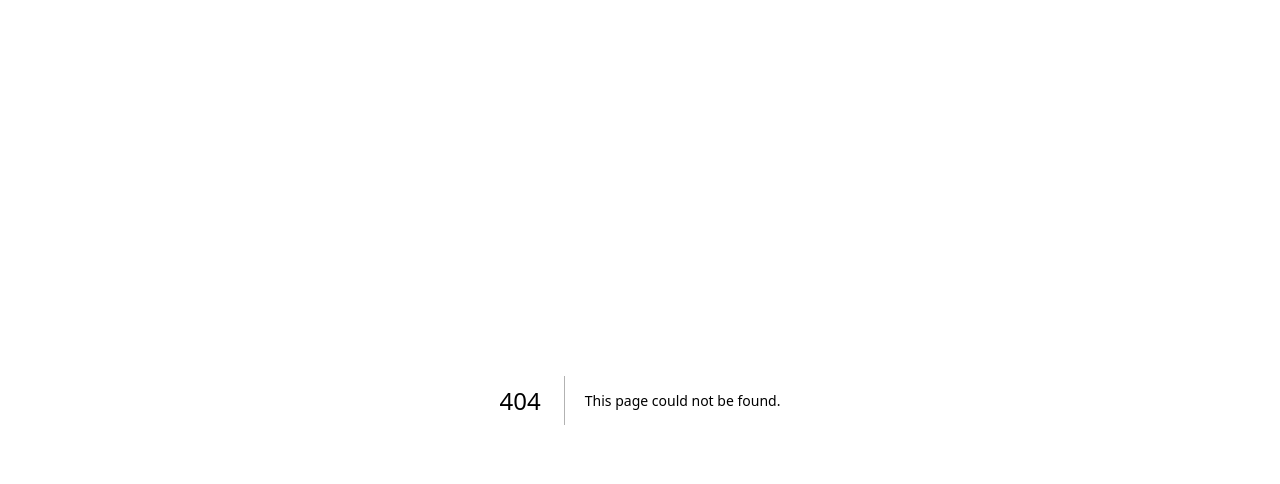
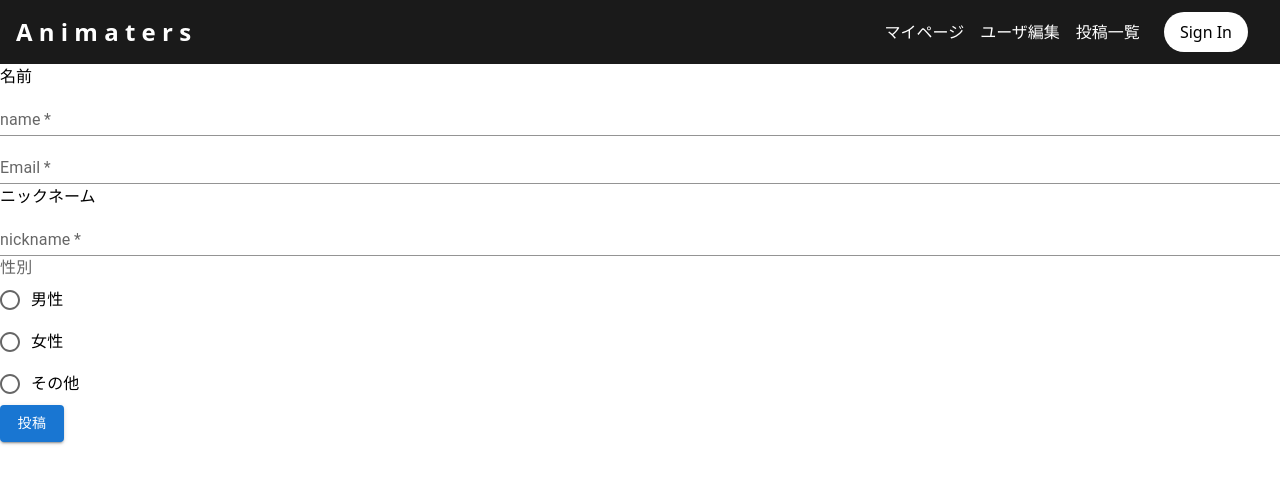
Before and after one commit to s-fumiya0501/Animaters, a Next.js app: page /users/edit in a window 1280 px wide. Before the commit this address had no page. Shown: the top 484 px of the page. Built offline with nearby package versions, Linux system fonts and the light colour scheme; no server answers.

Commit message:
add:ユーザの編集(画像以外)

```diff
--- a/src/components/header.tsx
+++ b/src/components/header.tsx
@@ -13,7 +13,7 @@ const Header = () => {
     <header className="bg-dark-navy text-white h-16 flex items-center justify-between px-4">
       <div>
         <a href="#" className="text-2xl font-bold">
-          Your Logo
+          A n i m a t e r s
         </a>
       </div>
       <div className="flex items-center">
--- a/src/components/index.tsx
+++ b/src/components/index.tsx
@@ -52,7 +52,7 @@ const Books = () => {
             {posts.map((post) => (
               <TableRow key={post.id}>
                 <TableCell component="th" scope="row">
-                  <Link href={`/books/${post.id}`}>{post.name}</Link>
+                  <Link href={`/animes/${post.id}`}>{post.name}</Link>
                 </TableCell>
                 <TableCell>
                   <Rating name="rating" value={post.rating} readOnly />
--- a/src/components/nav.tsx
+++ b/src/components/nav.tsx
@@ -2,6 +2,7 @@ import { useState, useEffect } from "react";
 import { auth } from "../config/firebase";
 import { getAuth, setPersistence, signInWithEmailAndPassword, browserLocalPersistence } from "firebase/auth";
 import { useAuthState } from "react-firebase-hooks/auth";
+import Link from "next/link";
 const Navigation = () => {
   const [currentUser, setCurrentUser] = useState({});
   const [isOpen, setIsOpen] = useState(false);
@@ -32,17 +33,17 @@ const Navigation = () => {
         <nav className={`mr-4 ${isOpen ? "block" : "hidden"} md:block`}>
           <ul className="flex">
             <li>
-              <a href="#" className="mx-2 hover:text-gray-300">
+              <Link href="/users/mypage" className="mx-2 hover:text-gray-300">
                 マイページ
-              </a>
+              </Link>
             </li>
             <li>
-              <a href="#" className="mx-2 hover:text-gray-300">
+              <a href="/users/edit" className="mx-2 hover:text-gray-300">
                 ユーザ編集
               </a>
             </li>
             <li>
-              <a href="#" className="mx-2 hover:text-gray-300">
+              <a href="/animes" className="mx-2 hover:text-gray-300">
                 投稿一覧
               </a>
             </li>
--- /dev/null
+++ b/src/pages/animes/index.tsx
@@ -0,0 +1,13 @@
+import Books from "@/components";
+import Header from "@/components/header";
+
+const IndexBook = () => {
+  return (
+    <>
+      <Header />
+      <Books />
+    </>
+  );
+};
+
+export default IndexBook;
--- a/src/pages/books/index.tsx
+++ /dev/null
@@ -1,13 +0,0 @@
-import Books from "@/components"
-import Header from "@/components/header"
-
-const IndexBook = () => {
-  return(
-    <>
-    <Header/>
-    <Books/>
-    </>
-  )
-}
-
-export default IndexBook;
--- a/src/pages/users/accountsetting.tsx
+++ b/src/pages/users/accountsetting.tsx
@@ -57,7 +57,7 @@ const AddAccount = () => {
         const S = "abcdefghijklmnopqrstuvwxyzABCDEFGHIJKLMNOPQRSTUVWXYZ0123456789";
         const N =16;
         const fileName = Array.from(crypto.getRandomValues(new Uint32Array(N))).map((n)=>S[n%S.length]).join("");
-        const filepath = "images/books/" + fileName;
+        const filepath = "images/users/" + fileName;
         uploadBytes(ref(storage, filepath), file).then((snapshot) => {
           getDownloadURL(snapshot.ref).then((url) => {
             setImageUrl(url);
--- /dev/null
+++ b/src/pages/users/edit.tsx
@@ -0,0 +1,132 @@
+import Header from "@/components/header";
+import { auth, db } from "@/config/firebase";
+import {
+  Button,
+  FormControlLabel,
+  FormLabel,
+  Radio,
+  RadioGroup,
+  TextField,
+} from "@mui/material";
+import { browserLocalPersistence, setPersistence, updateEmail, updateProfile } from "firebase/auth";
+import { doc, getDoc, updateDoc } from "firebase/firestore";
+import React, { useEffect, useState } from "react";
+import Router from "next/router";
+const EditUser = () => {
+  const [name, setName] = useState<string>("");
+  const [nickname, setNickname] = useState<string>("");
+  const [gender, setGender] = useState<string>("");
+  const [email, setEmail] = useState("");
+  const [imageUrl, setImageUrl] = useState<string>("");
+  const [currentUser, setCurrentUser] = useState(null);
+  const user = auth.currentUser;
+  useEffect(() => {
+    setPersistence(auth, browserLocalPersistence)
+      .then(() => {
+        auth.onAuthStateChanged((user) => {
+          console.log(!user);
+          if (user) {
+            setName(user.displayName ?? "");
+            setEmail(user.email ?? "");
+            setCurrentUser(user);
+            const fetchData = async () => {
+              const docRef = doc(db, "users", user.uid);
+              const docSnap = await getDoc(docRef);
+              const data = docSnap.data();
+              if (data) {
+                setImageUrl(data.imageUrl);
+                setNickname(data.nickname ?? "noname");
+                setGender(data.gender ?? "");
+                console.log(user.email);
+              }
+            };
+            fetchData();
+          } else {
+            setCurrentUser(null);
+          }
+        });
+      })
+      .catch((error) => {
+        console.log(error);
+      });
+  }, []);
+
+  const handleSubmit = async (event: React.FormEvent<HTMLFormElement>) => {
+    event.preventDefault();
+    const user = auth.currentUser;
+
+    if (user) {
+      const userDocRef = doc(db, "users", user.uid);
+
+      try {
+        await updateProfile(user, {
+          displayName: name,
+        });
+
+        await updateEmail(user, email);
+
+        await updateDoc(userDocRef, {
+          nickname,
+          gender,
+          imageUrl,
+        });
+        Router.push("/users/mypage");
+      } catch (error) {
+        console.error(error);
+      }
+    }
+  };
+  return (
+    <>
+      <Header />
+      <form onSubmit={handleSubmit}>
+        <label htmlFor="name">名前</label>
+        <TextField
+          label="name"
+          fullWidth
+          required
+          variant="standard"
+          type="text"
+          id="name"
+          value={name}
+          onChange={(event) => setName(event.target.value)}
+        />
+        <TextField
+          label="Email"
+          type="email"
+          fullWidth
+          required
+          variant="standard"
+          id="email"
+          value={email}
+          onChange={(event) => setEmail(event.target.value)}
+        />
+        <label htmlFor="nickname">ニックネーム</label>
+        <TextField
+          label="nickname"
+          fullWidth
+          required
+          variant="standard"
+          type="text"
+          id="nickname"
+          value={nickname}
+          onChange={(event) => setNickname(event.target.value)}
+        />
+        <FormLabel component="legend">性別</FormLabel>
+        <RadioGroup
+          aria-label="gender"
+          name="gender"
+          value={gender}
+          onChange={(event) => setGender(event.target.value)}
+        >
+          <FormControlLabel value="male" control={<Radio />} label="男性" />
+          <FormControlLabel value="female" control={<Radio />} label="女性" />
+          <FormControlLabel value="other" control={<Radio />} label="その他" />
+        </RadioGroup>
+        <Button type="submit" variant="contained">投稿</Button>
+      </form>
+    </>
+  );
+};
+
+export default EditUser;
--- a/src/pages/users/mypage.tsx
+++ b/src/pages/users/mypage.tsx
@@ -20,7 +20,7 @@ const UserInfo = () => {
   const [nickname, setNickname] = useState<string>("");
   const [gender, setGender] = useState<string>("");
   const [email, setEmail] = useState("");
-  const [imageUrl, setImageUrl] = useState<string>("https://example.com/default-image.jpg");
+  const [imageUrl, setImageUrl] = useState<string>("");
   useEffect(() => {
     setPersistence(auth, browserLocalPersistence)
       .then(() => {
@@ -51,7 +51,6 @@ const UserInfo = () => {
         console.log(error);
       });
   }, []);
-
   useEffect(() => {
     const imageRef = ref(storage, `users/${imageUrl}`);
     getDownloadURL(imageRef)
```
Also changed, not shown: src/pages/animes/[id].tsx (renamed from src/pages/books/[id].tsx), src/pages/animes/new.tsx (renamed from src/pages/books/new.tsx).
